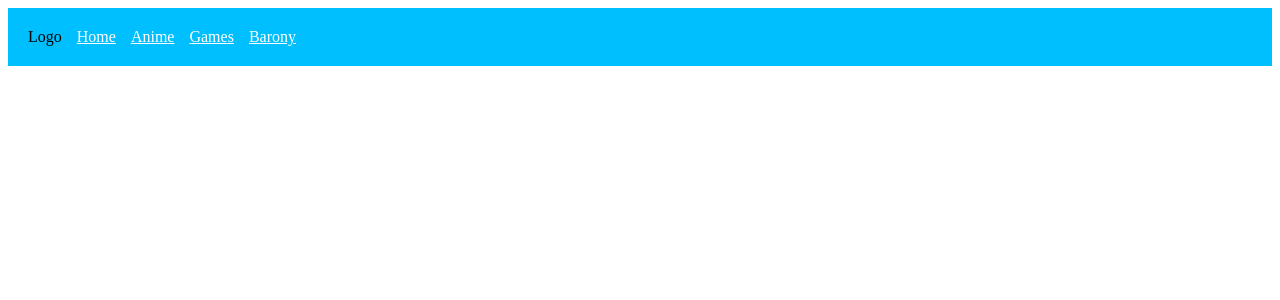
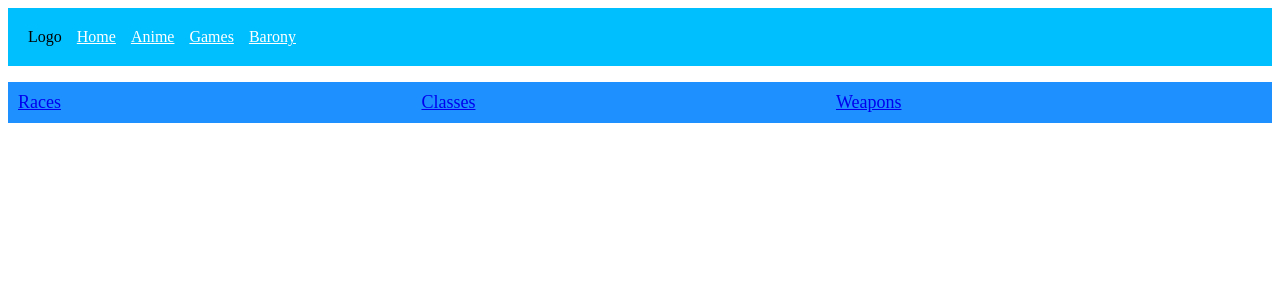
Before and after one commit to TheBestCupcake/waow, a React (Vite) app in the folder client/: page /Barony in a window 1280 px wide. Shown: the top 300 px of the page. Built offline with nearby package versions, Linux system fonts and the light colour scheme.

Commit message:
Made changes to the grid table to make it generic.

```diff
--- a/client/src/App.css
+++ b/client/src/App.css
@@ -33,3 +33,16 @@
     color: black;
     text-align: center;
 }
+
+
+
+.baronyGrid{
+    display: grid;
+    grid-template-columns: auto auto auto;
+    background-color: dodgerblue;
+    padding: 10px;
+    list-style-type: none;
+}
+.baronyGrid li{
+    font-size: large;
+}
--- /dev/null
+++ b/client/src/components/GridTable.tsx
@@ -0,0 +1,15 @@
+type GridTableProps<T> = {
+  items: T[];
+  renderItem: (item: T) => React.ReactNode;
+  getKey: (item: T) => React.Key;
+};
+
+function GridTable<T>({ items, renderItem, getKey }: GridTableProps<T>) {
+  const tableItems = items.map((item) => (
+    <li key={getKey(item)}> {renderItem(item)}</li>
+  ));
+
+  return tableItems;
+}
+
+export default GridTable;
--- a/client/src/components/Table.tsx
+++ /dev/null
@@ -1,3 +0,0 @@
-function Table() {}
-
-export default Table;
--- a/client/src/pages/barony/Barony_Home.tsx
+++ b/client/src/pages/barony/Barony_Home.tsx
@@ -1,5 +1,29 @@
+import GridTable from "../../components/GridTable";
+import { Link } from "react-router-dom";
+
+type NavItem = {
+  label: string;
+  to: string;
+};
+
 function Barony_Home() {
-  return <div></div>;
+  const items: NavItem[] = [
+    { label: "Races", to: "/Races" },
+    { label: "Classes", to: "/Classes" },
+    { label: "Weapons", to: "/Weapons" },
+  ];
+
+  return (
+    <div>
+      <ul className="baronyGrid">
+        <GridTable
+          items={items}
+          getKey={(item) => item.to}
+          renderItem={(item) => <Link to={item.to}>{item.label}</Link>}
+        ></GridTable>
+      </ul>
+    </div>
+  );
 }
 
 export default Barony_Home;
```
